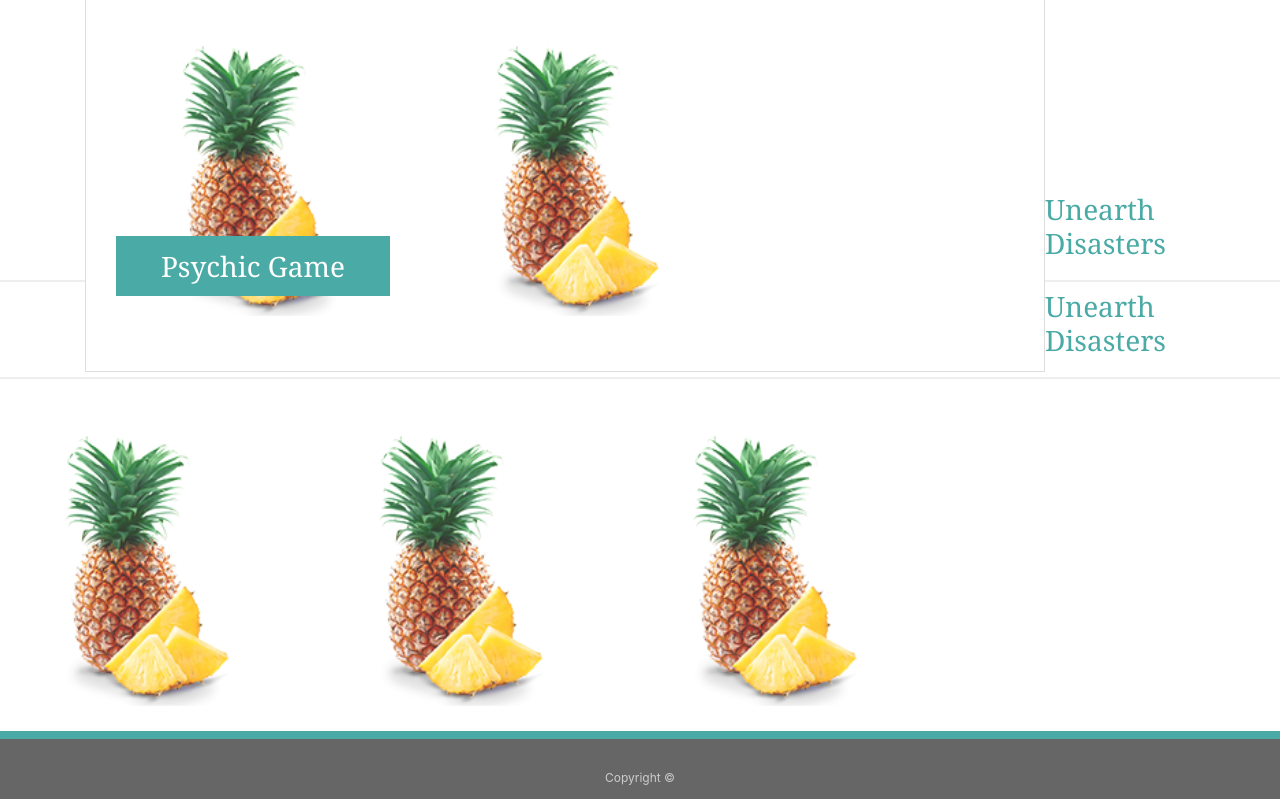
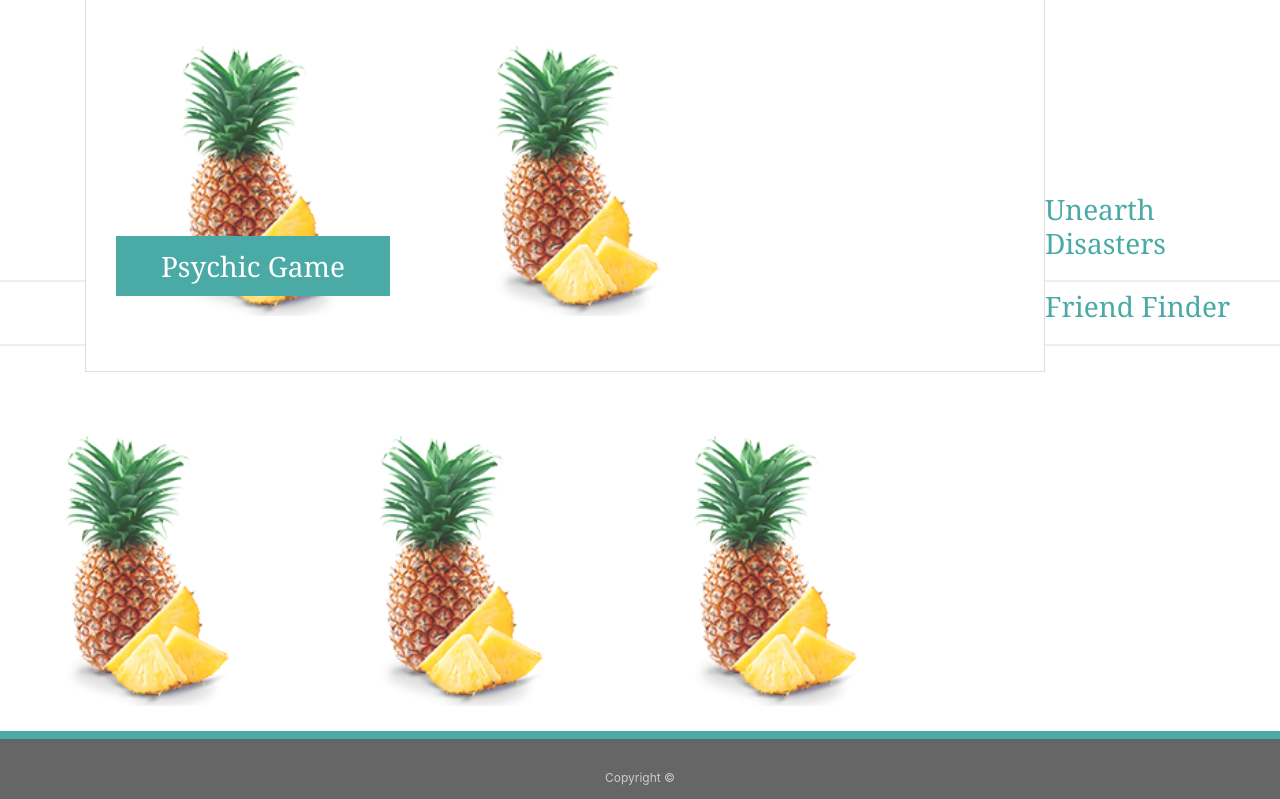
Before and after one commit to julianafood/Bootstrap-Portfolio, a plain HTML site: page portfolio.html in a window 1280 px wide. Shown: the part 618-1417 px from the top of the page. Drawn offline with nearby package versions, Linux system fonts and the light colour scheme.

Commit message:
fized title

```diff
--- a/portfolio.html
+++ b/portfolio.html
@@ -83,7 +83,7 @@
       <a href="http://unearth-disasters.herokuapp.com/"></a>
     </div>
 
-    <h3>Unearth Disasters</h3>
+    <h3>Friend Finder</h3>
   </div>
   <div class="work">
     <img src="assets/images/09266.png" alt="Project 6">
```
